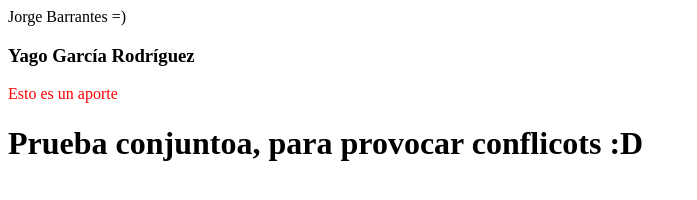
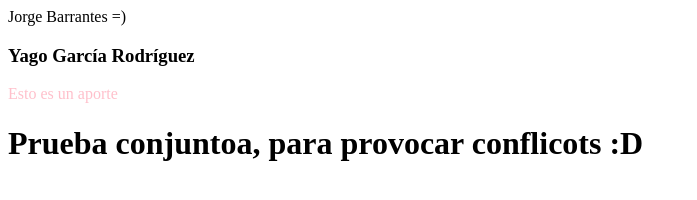
Before and after one commit to jbarrantesweb/jbarrantesweb.github.io, a plain HTML site: page index.html in a window 1280 px wide. Shown: the whole page, without its empty margins (0-697 px from the left). Drawn offline with Linux system fonts and the light colour scheme.

Commit message:
cambiar color

```diff
--- a/index.html
+++ b/index.html
@@ -12,8 +12,10 @@
 
    <article>
    <h3>Yago García Rodríguez</h3>
-   <p style = "color:red">Esto es un aporte</p>
+   <p style = "color:pink">Esto es un aporte</p>
    </article>
+
+
 
     <h1>Prueba conjuntoa, para provocar conflicots :D</h1>
 
```
